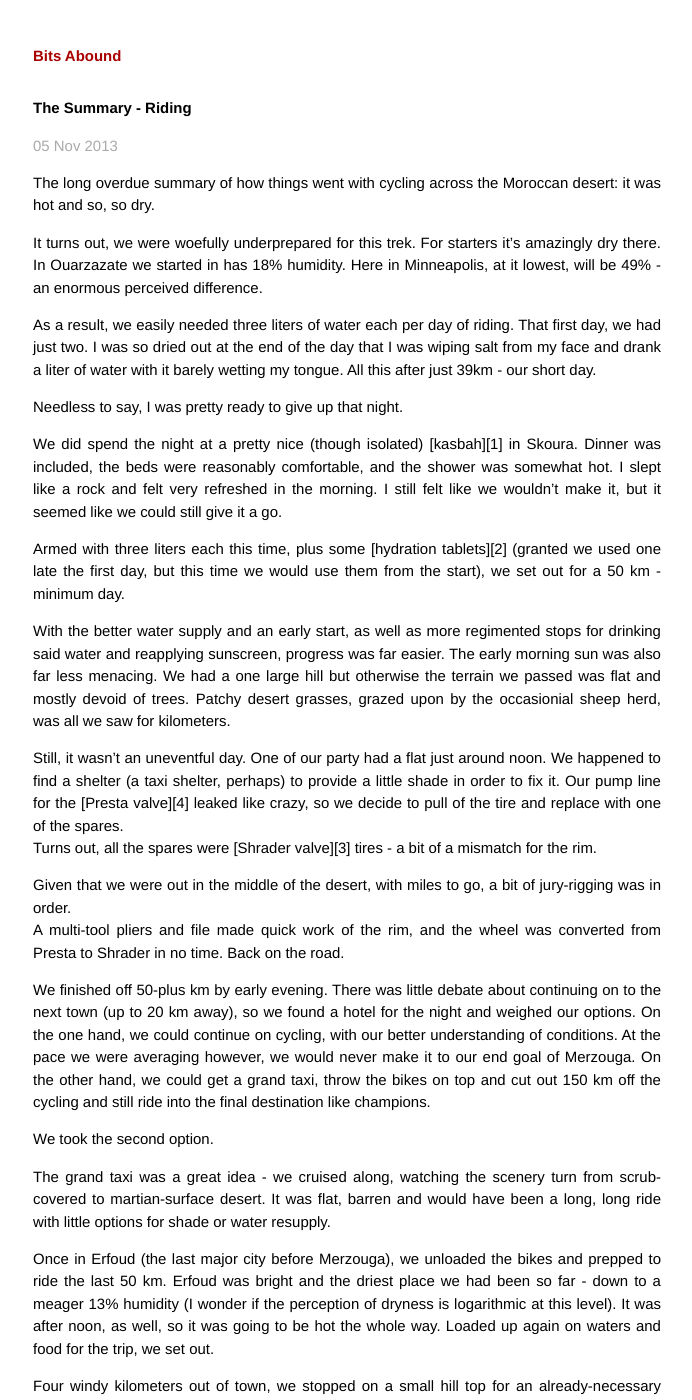
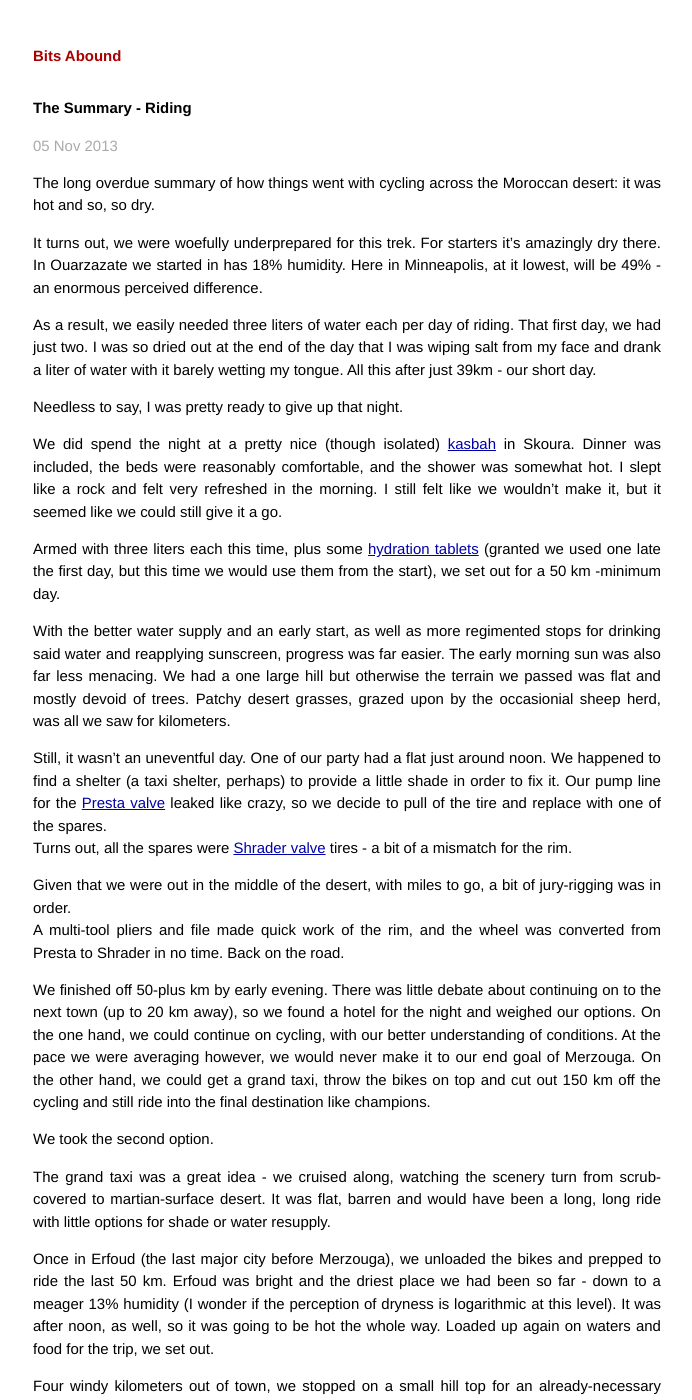
Before and after one commit to peterschwarz/peterschwarz.github.io, a Jekyll site: the page built from _posts/2013-11-05-ride-summary.md, in a window 1280 px wide and 1400 px high. Shown: the whole window, without its empty margins (293-985 px from the left). Built offline with Jekyll 4.4.1, drawn with Linux system fonts in a browser that asks for light colours; Markdown is read by kramdown in place of the engine named in the settings; comment, search, counter and statistics services are not loaded; some of the changed text lies outside the part shown.

Commit message:
removed named links (they don't seem to parse)

```diff
--- a/_posts/2013-11-05-ride-summary.md
+++ b/_posts/2013-11-05-ride-summary.md
@@ -18,12 +18,12 @@ of water with it barely wetting my tongue. All this after just 39km - our short
 
 Needless to say, I was pretty ready to give up that night.
 
-We did spend the night at a pretty nice (though isolated) [kasbah][1] in Skoura.
+We did spend the night at a pretty nice (though isolated) [kasbah](https://en.wikipedia.org/wiki/Kasbah) in Skoura.
 Dinner was included, the beds were reasonably comfortable, and the shower was somewhat hot.  I slept like
 a rock and felt very refreshed in the morning.  I still felt like we wouldn't make it, but it seemed like we
 could still give it a go.
 
-Armed with three liters each this time, plus some [hydration tablets][2] (granted we used one late the
+Armed with three liters each this time, plus some [hydration tablets](http://www.rei.com/product/791943/nuun-active-hydration-tablets-4-flavor-variety-box) (granted we used one late the
 first day, but this time we would use them from the start), we set out for a 50 km -minimum day.
 
 With the better water supply and an early start, as well as more regimented stops for drinking said water and
@@ -33,8 +33,8 @@ grazed upon by the occasionial sheep herd, was all we saw for kilometers.
 
 Still, it wasn't an uneventful day.  One of our party had a flat just around noon.  We happened to find a
 shelter (a taxi shelter, perhaps) to provide a little shade in order to fix it.  Our pump line for the
-[Presta valve][4] leaked like crazy, so we decide to pull of the tire and replace with one of the spares.
-Turns out, all the spares were [Shrader valve][3] tires - a bit of a mismatch for the rim.
+[Presta valve](https://en.wikipedia.org/wiki/Presta_valve) leaked like crazy, so we decide to pull of the tire and replace with one of the spares.
+Turns out, all the spares were [Shrader valve](https://en.wikipedia.org/wiki/Schrader_valve) tires - a bit of a mismatch for the rim.
 
 Given that we were out in the middle of the desert, with miles to go, a bit of jury-rigging was in order.
 A multi-tool pliers and file made quick work of the rim, and the wheel was converted from Presta to Shrader
@@ -67,12 +67,5 @@ to be a great idea, given that the road turned to rock (not gravel, loose rock).
 miserable, headwind-filled, blowing-sand ride, with no stopping points, no shade, and no water (and no real
 road markings to boot).
 
-At least we made it to our planned end point: a grand Kasbah on the edge of the [Erg Chebbi][5] dunes,
+At least we made it to our planned end point: a grand Kasbah on the edge of the [Erg Chebbi](https://en.wikipedia.org/wiki/Erg_Chebbi) dunes,
 including an infinity pool with brilliant views.  An excellent spot for recovery and refreshment.
-
-
-[1] https://en.wikipedia.org/wiki/Kasbah
-[2] http://www.rei.com/product/791943/nuun-active-hydration-tablets-4-flavor-variety-box
-[3] https://en.wikipedia.org/wiki/Schrader_valve
-[4] https://en.wikipedia.org/wiki/Presta_valve
-[5] https://en.wikipedia.org/wiki/Erg_Chebbi
```
